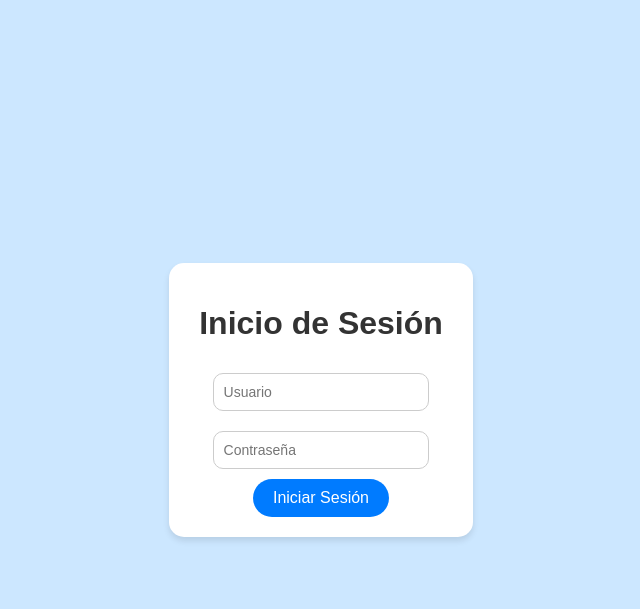
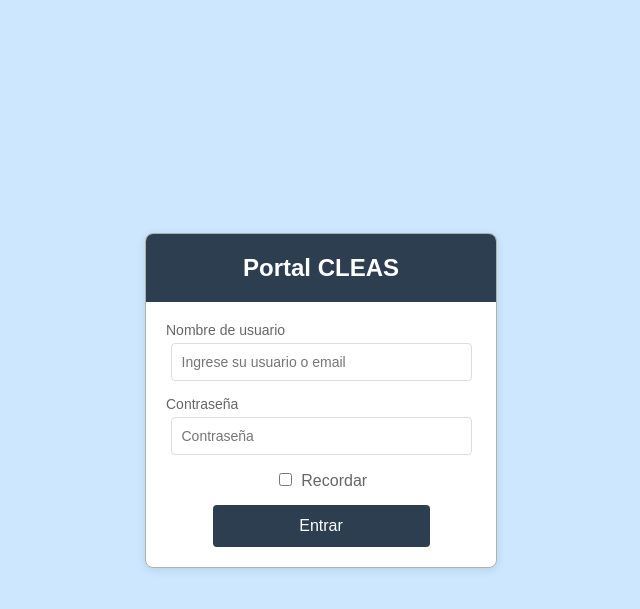
Before and after one commit to gabrielaranda8/ProcesoClean, a Flask app: page /login in a window 1280 px wide. Shown: the top 609 px of the page, without its empty margins (319-959 px from the left). Run offline with Flask 3, Linux system fonts and the light colour scheme.

Commit message:
mejoramos login

```diff
--- a/templates/login.html
+++ b/templates/login.html
@@ -1,5 +1,5 @@
 <!DOCTYPE html>
-<html lang="en">
+<html lang="es">
 <head>
     <meta charset="UTF-8">
     <meta name="viewport" content="width=device-width, initial-scale=1.0">
@@ -9,64 +9,108 @@
             margin: 0;
             padding: 0;
             font-family: Arial, sans-serif;
-            background-color: #cce7ff;
+            background-color: #cce7ff; /* Fondo celeste original */
             display: flex;
             justify-content: center;
             align-items: center;
             height: 100vh;
         }
 
-        .container {
-            text-align: center;
+        .login-container {
             background-color: #ffffff;
-            padding: 20px 30px;
-            border-radius: 15px;
-            box-shadow: 0px 4px 6px rgba(0, 0, 0, 0.1);
+            width: 350px;
+            border-radius: 8px;
+            box-shadow: 0 2px 10px rgba(0, 0, 0, 0.1); /* Mantiene la sombra */
+            border: 1px solid #b0b0b0; /* Borde gris sombreado */
+            overflow: hidden; /* Para que el header no se desborde */
         }
 
-        h1 {
-            color: #333;
+        .header {
+            background-color: #2c3e50;
+            color: white;
+            padding: 20px;
+            text-align: center;
+            font-size: 24px;
+            font-weight: bold;
         }
 
-        form {
-            margin-top: 20px;
+        .form-container {
+            padding: 20px;
         }
 
-        input[type="text"], input[type="password"] {
+        .form-group {
+            margin-bottom: 15px;
+            text-align: center; /* Centra el contenido del grupo */
+        }
+
+        .form-group label {
+            display: block;
+            margin-bottom: 5px;
+            color: #666;
+            font-size: 14px;
+            text-align: left; /* Mantiene los labels alineados a la izquierda dentro del grupo centrado */
+        }
+
+        .form-group input[type="text"],
+        .form-group input[type="password"] {
+            width: 90%; /* Reduce el ancho para que no ocupe todo el espacio */
             padding: 10px;
+            border: 1px solid #ddd;
+            border-radius: 4px;
             font-size: 14px;
-            border: 1px solid #ccc;
-            border-radius: 10px;
-            margin: 10px 0;
-            width: 80%;
+            display: inline-block; /* Permite que el input se centre horizontalmente */
+            margin: 0 auto; /* Centra horizontalmente */
+        }
+
+        .remember-me {
+            margin: 15px 0;
+            color: #666;
+            text-align: center; /* Centra la casilla de recordar */
+        }
+
+        .remember-me input {
+            margin-right: 5px;
         }
 
         button {
-            padding: 10px 20px;
+            width: 70%; /* Reduce el ancho del botón para que coincida con los inputs */
+            padding: 12px;
+            background-color: #2c3e50;
+            color: white;
+            border: none;
+            border-radius: 4px;
             font-size: 16px;
-            color: #fff;
-            background-color: #007bff;
-            border: none;
-            border-radius: 20px;
             cursor: pointer;
             transition: background-color 0.3s ease;
+            display: block; /* Permite centrar el botón */
+            margin: 0 auto; /* Centra horizontalmente el botón */
         }
 
         button:hover {
-            background-color: #5a5a5a;
+            background-color: #34495e;
         }
     </style>
 </head>
 <body>
-    <div class="container">
-        <h1>Inicio de Sesión</h1>
-        <form method="POST">
-            <input type="text" name="username" placeholder="Usuario" required>
-            <br>
-            <input type="password" name="password" placeholder="Contraseña" required>
-            <br>
-            <button type="submit">Iniciar Sesión</button>
-        </form>
+    <div class="login-container">
+        <div class="header">Portal CLEAS</div>
+        <div class="form-container">
+            <form method="POST">
+                <div class="form-group">
+                    <label for="username">Nombre de usuario</label>
+                    <input type="text" id="username" name="username" placeholder="Ingrese su usuario o email" required>
+                </div>
+                <div class="form-group">
+                    <label for="password">Contraseña</label>
+                    <input type="password" id="password" name="password" placeholder="Contraseña" required>
+                </div>
+                <div class="remember-me">
+                    <input type="checkbox" id="remember" name="remember">
+                    <label for="remember">Recordar</label>
+                </div>
+                <button type="submit">Entrar</button>
+            </form>
+        </div>
     </div>
 </body>
 </html>
```
Also changed, not shown: 1 other file.
